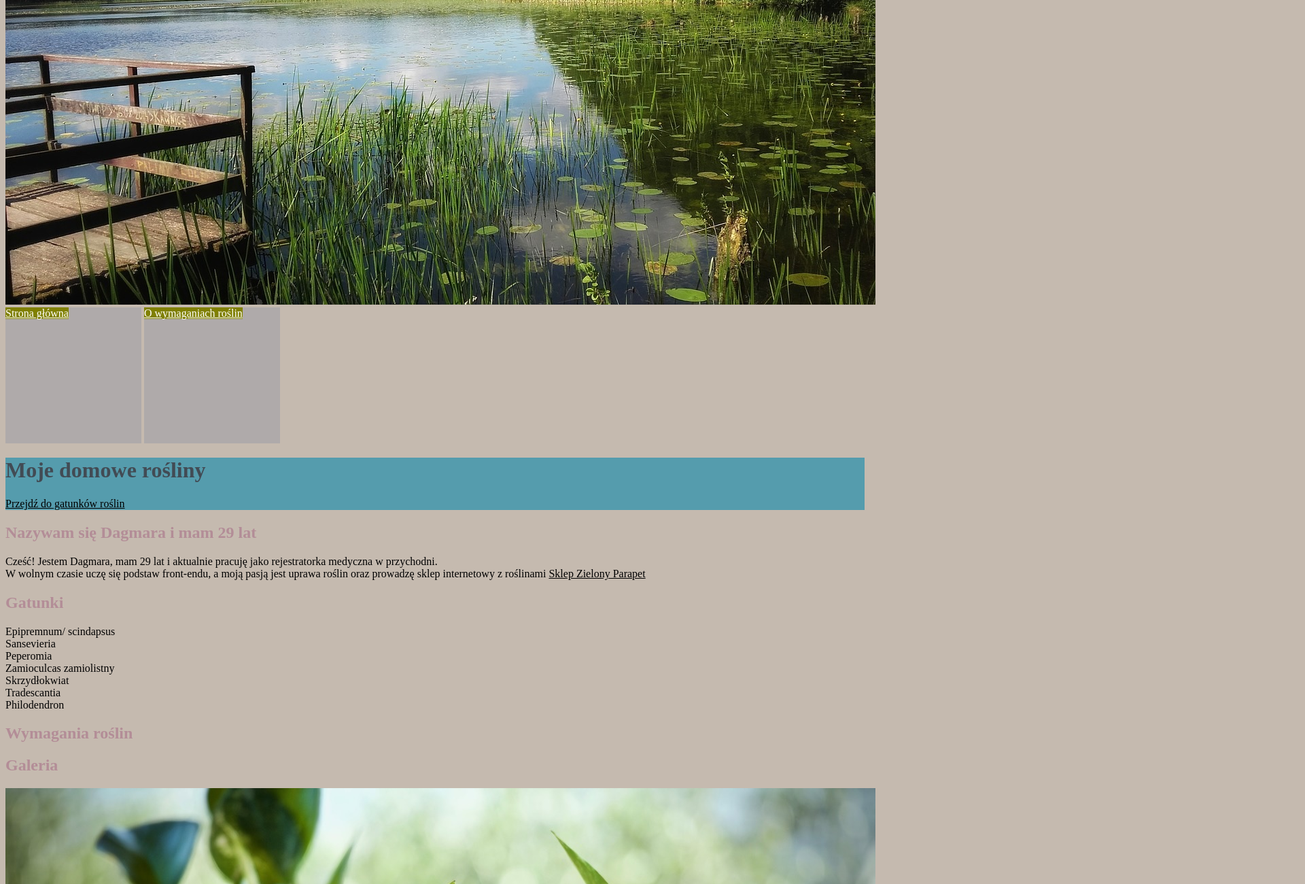
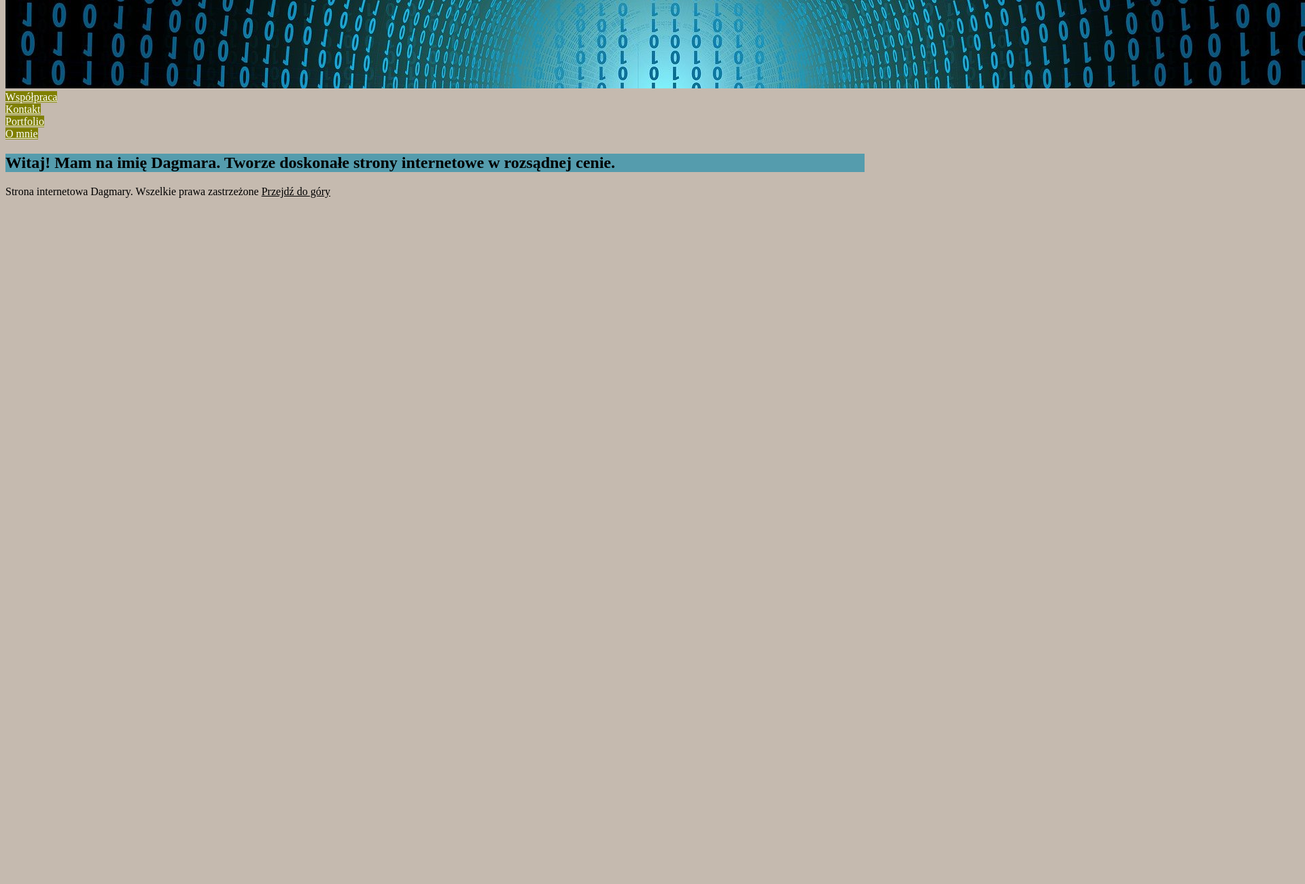
Before and after one commit to dagmarakucharska/homepage2, a plain HTML site: page index.html in a window 1280 px wide. Shown: the part 280-1580 px from the top of the page at 68% size, 1920 px wide, since content can reach past the window. After the commit the page ends 800 px from the top, so only its background shows below. Drawn offline with Linux system fonts and the light colour scheme.

Commit message:
transformming document to portfolio

```diff
--- a/index.html
+++ b/index.html
@@ -8,54 +8,36 @@
   </head>
 
   <body>
-    <header>
-      <img src="image/lake.jpg" alt="lake" />
+    <header class= "main-header">
+        <div class= "main-header__title"> dagmarakucharska.com </div>
+      <img class ="header__image" src="image/binary.jpg" alt="binary" />
       <nav>
-        <div class="box"><a href="index.html">Strona główna</a></div>
-        <div class="box"><a href="podstrona.html">O wymaganiach roślin</a></div>
+        <div class="main-header__menu"><a href="index.html">Współpraca</a></div>
+        <div class="main-header__menu"><a href="podstrona.html">Kontakt</a></div>
+        <div class="main-header__menu"><a href="podstrona.html">Portfolio</a></div>
+        <div class="main-header__menu"><a href="podstrona.html">O mnie</a></div>
+
       </nav>
     </header>
 
-    <main>
-      <header id="top">
-        <h1 class="first-header">Moje domowe rośliny</h1>
-        <a href="#gatunki">Przejdź do gatunków roślin</a>
+    <main class="main">
+
+    <nav>
+
+      <header class= "header" id="top">
+        <h1 class="header__title">Witaj! Mam na imię Dagmara. Tworze doskonałe strony internetowe w rozsądnej cenie.</h1>
       </header>
 
-      <section>
-        <h2 class="second-header">O mnie</h2>
-        <p>
-          Cześć! Jestem Dagmara, mam 29 lat i aktualnie pracuję jako
-          rejestratorka medyczna w przychodni. <br />
-          W wolnym czasie uczę się podstaw front-endu, a moją pasją jest uprawa
-          roślin oraz prowadzę sklep internetowy z roślinami
-          <a href="https://zielony-parapet.pl/">Sklep Zielony Parapet</a>
-        </p>
+    </nav>
+
+    <section>
+
+        <a class="">
+
+        </div>
+
       </section>
 
-      <section id="gatunki">
-        <h2 class="second-header">Gatunki</h2>
-
-        Epipremnum/ scindapsus <br />
-        Sansevieria <br />
-        Peperomia <br />
-        Zamioculcas zamiolistny <br />
-        Skrzydłokwiat <br />
-        Tradescantia <br />
-        Philodendron <br />
-      </section>
-
-      <section>
-        <h2 class="second-header">Wymagania roślin</h2>
-      </section>
-
-      <section class="second-header">
-        <h2>Galeria</h2>
-
-        <img src="image/epipremnum.jpg" alt="epipremnum" />
-        <img src="image/sansevieria.jpg" alt="sansevieria" />
-        <img src="image/peperomia.jpg" alt="peperomia" />
-      </section>
     </main>
 
     <footer>
```
Also changed, not shown: image/binary.jpg (added), image/epipremnum.jpg (deleted), image/peperomia.jpg (deleted), image/sansevieria.jpg (deleted).
